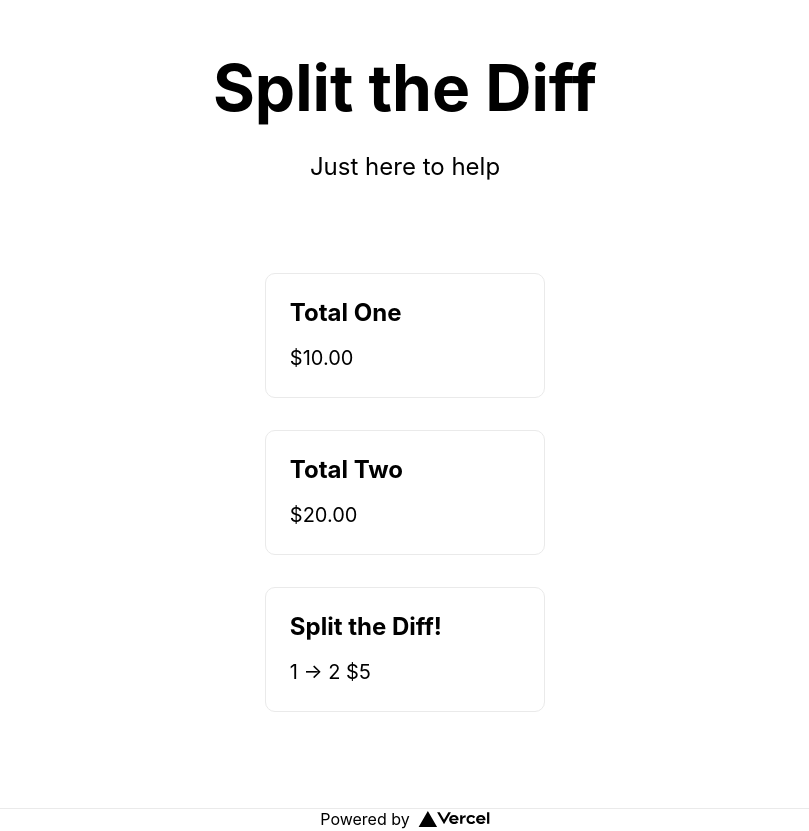
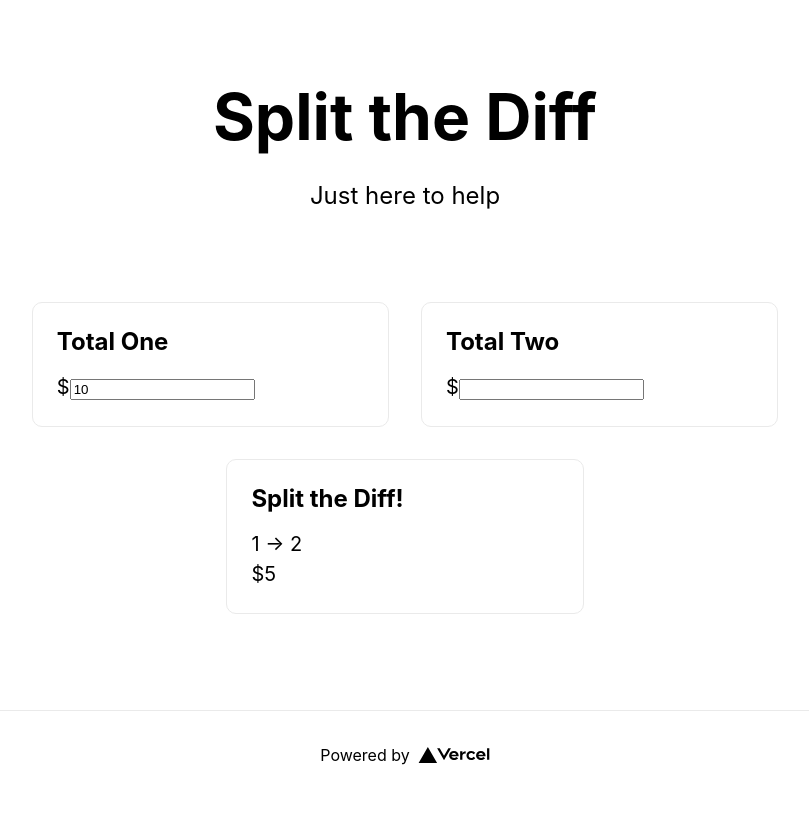
Before and after one commit to memarino92/split-the-diff, a Next.js app: page / in a window 1280 px wide. Shown: the whole page, without its empty margins (235-1044 px from the left). After the commit the page ends 800 px from the top, so only its background shows below. Built offline with nearby package versions, Linux system fonts and the light colour scheme.

Commit message:
started adding stateful logic

```diff
--- a/pages/index.js
+++ b/pages/index.js
@@ -1,8 +1,16 @@
 import Head from 'next/head'
 import Image from 'next/image'
 import styles from '../styles/Home.module.css'
+import { useState } from 'react'
 
 export default function Home() {
+  //declare state variables
+  const [totalOne, setTotalOne] = useState(10)
+  const [totalTwo, setTotalTwo] = useState(20)
+
+  //declare event handlers
+  const handleTotalOneChange = (e) => setTotalOne(e.target.value)
+
   return (
     <div className={styles.container}>
       <Head>
@@ -23,17 +31,29 @@ export default function Home() {
         <div className={styles.grid}>
           <div className={styles.card}>
             <h2>Total One</h2>
-            <p>$10.00</p>
+            <p>
+              $<input
+                type="text"
+                id="total-one"
+                defaultValue={totalOne}
+                onChange={handleTotalOneChange} />
+            </p>
           </div>
 
           <div className={styles.card}>
             <h2>Total Two</h2>
-            <p>$20.00</p>
+            <p>
+              $<input type="text" id="total-two" defualtValue={totalTwo} />
+            </p>
           </div>
 
           <div className={styles.card}>
             <h2>Split the Diff!</h2>
-            <p>1 &rarr; 2 $5</p>
+            <p>
+              1 {totalOne < totalTwo ? <>&rarr;</>:<>&larr;</>} 2
+              <br />
+              ${(totalTwo - totalOne)/2}
+            </p>
           </div>
         </div>
       </main>
```
